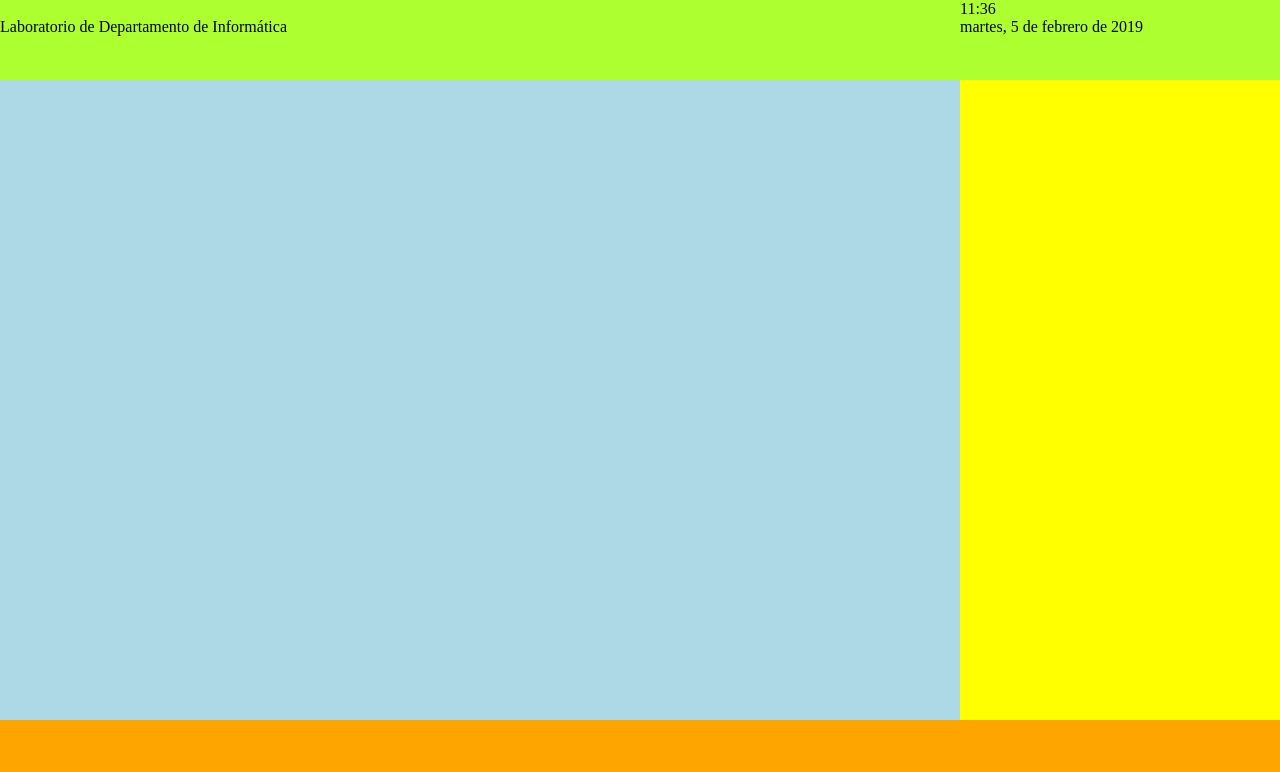
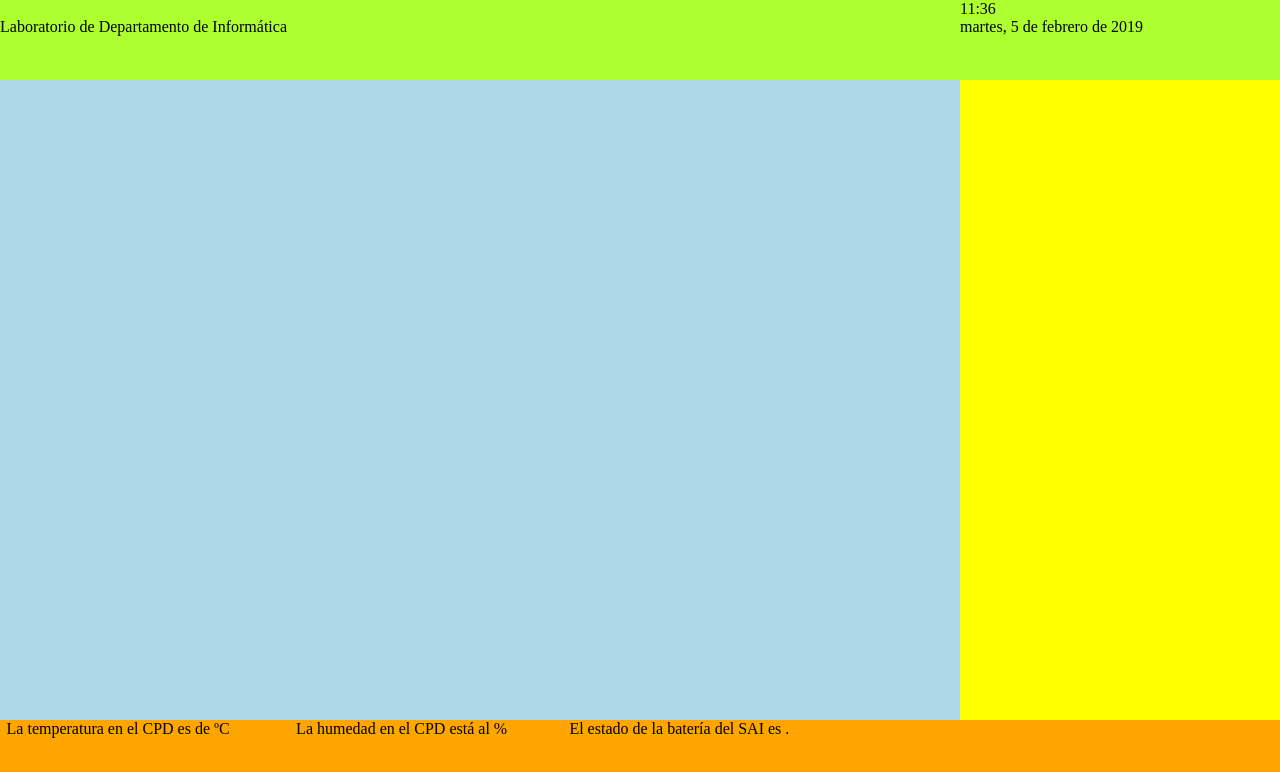
Before and after one commit to tairosonloa/bachelor_degree_thesis, a Gatsby app in the folder rpi3/GUI/: page / in a window 1280 px wide. Shown: the top 772 px of the page. Built offline with nearby package versions, Linux system fonts and the light colour scheme.

Commit message:
Marquee working but problems with the speed

```diff
--- /dev/null
+++ b/rpi3/GUI/src/components/information/information.js
@@ -0,0 +1,47 @@
+import React from "react"
+import styles from "./information.module.css"
+
+class Information extends React.Component {
+  constructor(props) {
+    super(props);
+    this.message = "Prueba"
+    this.state = {
+      cpdStatus : []
+    }
+    try { // Load config
+      this.config = require("/etc/rpi3_conf.json")
+    } catch {
+      this.config = require("../../../../../config.json")
+    }
+  }
+
+  getValues = () => {
+    fetch("http://" + this.config.Rpi2APIAddress + ":" + this.config.Rpi2APIPort + "/cpd-status")
+      .then(response => response.json())
+      .then(json => this.setState({cpdStatus: json}))
+      .catch(error => console.log('Request failed', error))
+  }
+
+  componentDidMount() {
+    this.getValues()
+    this.timer = setInterval(() => {
+      this.getValues()
+    }, 60000);
+  }
+
+  componentWillUnmount() {
+    clearInterval(this.timer);
+  }
+
+  render() {
+    return (
+      <div className={styles.marquee}>
+        <p>La temperatura en el CPD es de {this.state.cpdStatus["temperature"]} ºC</p>
+        <p>La humedad en el CPD está al {this.state.cpdStatus["humidity"]} %</p>
+        <p>El estado de la batería del SAI es {this.state.cpdStatus["ups status (LDI rack)"]}.</p>
+      </div>
+    );
+  }
+}
+
+export default Information;
--- /dev/null
+++ b/rpi3/GUI/src/components/information/information.module.css
@@ -0,0 +1,16 @@
+.marquee {
+  white-space: nowrap;
+  overflow: hidden;
+  box-sizing: border-box;
+}
+
+.marquee p {
+  display: inline-block;
+  padding-left: 5%;
+  animation: marquee 25s linear infinite;
+}
+
+@keyframes marquee {
+  0%   { transform: translate(0, 0); }
+  100% { transform: translate(-100%, 0); }
+}
--- a/rpi3/GUI/src/pages/index.js
+++ b/rpi3/GUI/src/pages/index.js
@@ -2,6 +2,7 @@ import React from "react"
 
 import Clock from "../components/clock.js"
 import Reservations from "../components/reservations.js"
+import Information from "../components/information/information.js"
 
 export default () => (
   <div className="wrapper">
@@ -21,7 +22,7 @@ export default () => (
       <Reservations/>
     </aside>
     <footer className="footer">
-
+      <Information />
     </footer>
   </div>
 )
```
Also changed, not shown: 2 other files (tests, documents, lock files or other folders).
